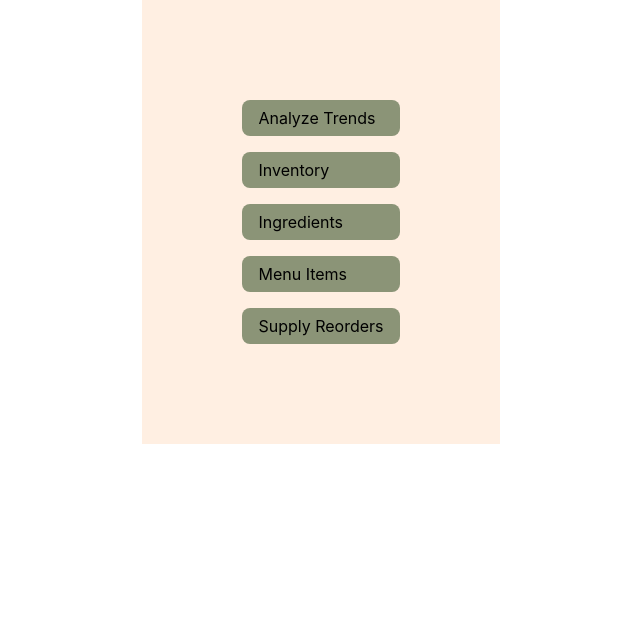
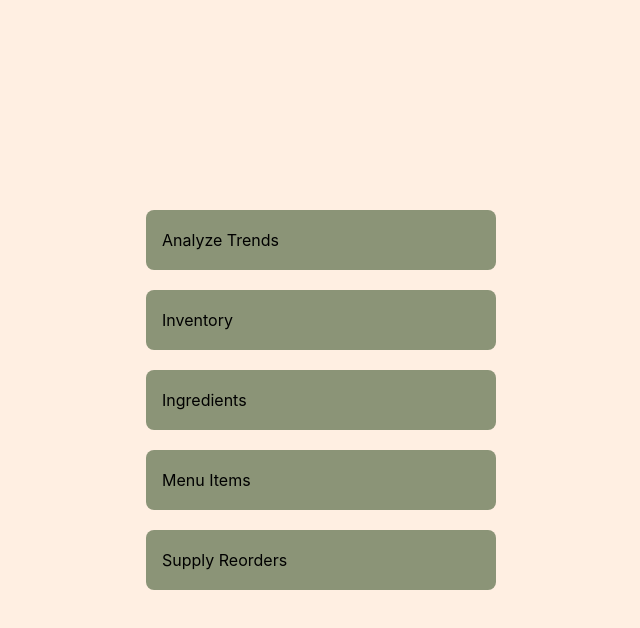
Before and after one commit to jrlehan451/CSCE_331_Project3_Render_Repo, a React (Create React App) app in the folder alley_gui/frontend/main_gui/: page /manager in a window 1280 px wide. Shown: the top 628 px of the page, without its empty margins (319-959 px from the left). Built offline with nearby package versions, Linux system fonts and the light colour scheme; no server answers.

Commit message:
fixed the main managerView visual

```diff
--- a/alley_gui/frontend/main_gui/src/App.js
+++ b/alley_gui/frontend/main_gui/src/App.js
@@ -42,9 +42,8 @@ function App() {
   return (
     <div className="App">
       {isHomePage && <Header />}
-
-      {/* This is used for making connection between backend and frontend
-      commented out for github release
+      {/* This is used for making connection between backend and frontend commented
+      out for github release
       <form onSubmit={postName}>
         <input
           type="text"
--- a/alley_gui/frontend/main_gui/src/components/Inventory.jsx
+++ b/alley_gui/frontend/main_gui/src/components/Inventory.jsx
@@ -1,5 +1,7 @@
 import { Button } from "@mui/material";
 import React, { useState, useEffect } from "react";
+import axios from "axios";
+
 //import axios from "axios"; // Make sure to import axios for HTTP requests
 
 const Inventory = () => {
@@ -8,6 +10,7 @@ const Inventory = () => {
   const [name, setName] = useState("");
   const [amount, setAmount] = useState("");
   const [quantity, setQuantity] = useState("");
+  const [inventorytName, setInventoryName] = useState("");
 
   // useEffect(() => {
   //   axios
@@ -24,10 +27,17 @@ const Inventory = () => {
     e.preventDefault();
   };
 
+  useEffect(() => {
+    axios.get("http://localhost:4000/inventory").then(function (response) {
+      setInventoryName(response.data);
+    });
+  }, []);
+
   return (
     <div>
       <div>
         <h1>Inventory Page</h1>
+        {inventorytName.name}
         <table>
           <thread>
             <tr>
--- a/alley_gui/frontend/main_gui/src/index.css
+++ b/alley_gui/frontend/main_gui/src/index.css
@@ -1,13 +1,16 @@
+html,
 body {
   margin: 0;
-  font-family: -apple-system, BlinkMacSystemFont, 'Segoe UI', 'Roboto', 'Oxygen',
-    'Ubuntu', 'Cantarell', 'Fira Sans', 'Droid Sans', 'Helvetica Neue',
+  height: 100%;
+  padding: 0;
+  font-family: -apple-system, BlinkMacSystemFont, "Segoe UI", "Roboto", "Oxygen",
+    "Ubuntu", "Cantarell", "Fira Sans", "Droid Sans", "Helvetica Neue",
     sans-serif;
   -webkit-font-smoothing: antialiased;
   -moz-osx-font-smoothing: grayscale;
 }
 
 code {
-  font-family: source-code-pro, Menlo, Monaco, Consolas, 'Courier New',
+  font-family: source-code-pro, Menlo, Monaco, Consolas, "Courier New",
     monospace;
 }
--- a/alley_gui/frontend/main_gui/src/pages/ManagerView.js
+++ b/alley_gui/frontend/main_gui/src/pages/ManagerView.js
@@ -10,8 +10,11 @@ const ManagerView = () => {
   const CustomButton = styled(ListItemButton)(({ theme }) => ({
     backgroundColor: "#8b9477",
     color: "black",
-    margin: 5,
+    margin: 10,
     borderRadius: "8px",
+    width: "350px",
+    minHeight: "40px",
+    maxHeight: "60px",
     "&:hover": { backgroundColor: "lightblue" },
     "&:disabled": { backgroundColor: "gray", color: "white" },
   }));
@@ -22,15 +25,24 @@ const ManagerView = () => {
           backgroundColor: theme.palette.primary.main,
           display: "flex",
           flexDirection: "column",
-          padding: "100px",
-          flex: 1,
+
+          justifyContent: "center",
+          alignItems: "center",
+
+          padding: 0,
+          width: "100vw",
+          height: "100vh",
         }}
       >
         <Stack
           style={{
             flex: 1,
+            display: "flex",
+            flexDirection: "column",
+            justifyContent: "center",
+            alignItems: "center",
+            height: "100%",
           }}
-          spacing={2}
         >
           <CustomButton Link to="/AnalyzeTrends">
             Analyze Trends
```
Also changed, not shown: 1 other file (tests, documents, lock files or other folders).
